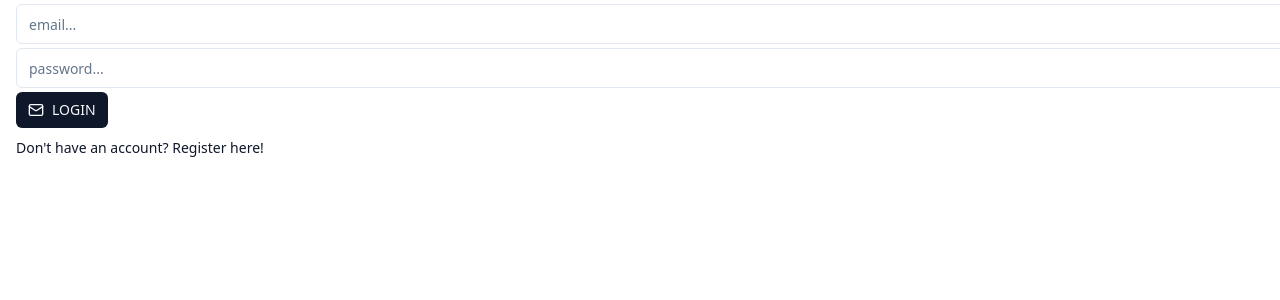
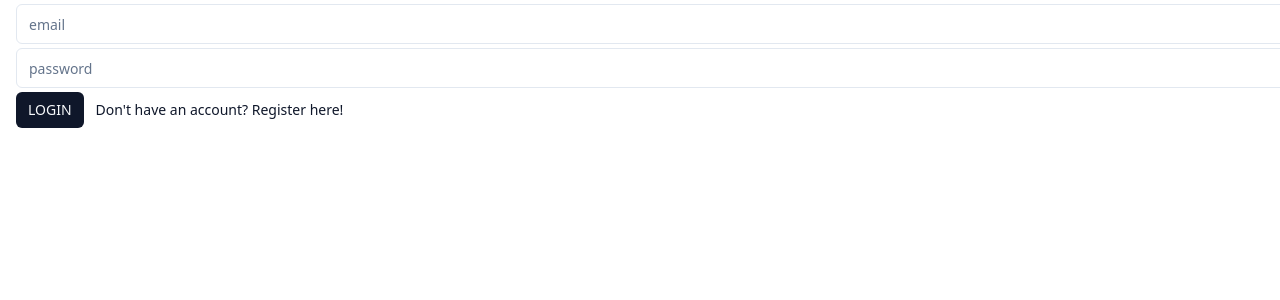
Before and after one commit to aeghin/trackX, a React (Create React App) app in the folder client/: page /login in a window 1280 px wide. Shown: the top 300 px of the page. Built offline with nearby package versions, Linux system fonts and the light colour scheme.

Commit message:
fixed form

```diff
--- a/client/src/@/components/ui/button.jsx
+++ b/client/src/@/components/ui/button.jsx
@@ -15,7 +15,7 @@
         outline:
           "border border-input bg-background hover:bg-accent hover:text-accent-foreground",
         secondary:
-          "bg-secondary text-secondary-foreground hover:bg-secondary/80",
+          "bg-secondary text-secondary-foreground hover:bg-secondary/90",
         ghost: "hover:bg-accent hover:text-accent-foreground",
         link: "text-primary underline-offset-4 hover:underline",
       },
--- a/client/src/@/components/ui/input.jsx
+++ b/client/src/@/components/ui/input.jsx
@@ -7,7 +7,7 @@
     (<input
       type={type}
       className={cn(
-        "flex h-10 w-full rounded-md border border-input bg-background px-3 py-2 text-sm ring-offset-background file:border-0 file:bg-transparent file:text-sm file:font-medium placeholder:text-muted-foreground focus-visible:outline-none focus-visible:ring-2 focus-visible:ring-ring focus-visible:ring-offset-2 disabled:cursor-not-allowed disabled:opacity-50",
+        "flex h-10 w-full mr-36 rounded-md border border-input bg-background px-3 py-2 text-sm ring-offset-background file:border-0 file:bg-transparent file:text-sm file:font-medium placeholder:text-muted-foreground focus-visible:outline-none focus-visible:ring-2 focus-visible:ring-ring focus-visible:ring-offset-2 disabled:cursor-not-allowed disabled:opacity-50",
         className
       )}
       ref={ref}
--- a/client/src/scenes/Dashboard/Dashboard.jsx
+++ b/client/src/scenes/Dashboard/Dashboard.jsx
@@ -1,4 +1,4 @@
-import React from 'react'
+
 
 const Dashboard = () => {
   return (
--- a/client/src/scenes/Login/Form.jsx
+++ b/client/src/scenes/Login/Form.jsx
@@ -10,7 +10,8 @@
 import { Input } from '@/components/ui/input';
 
 
-import { Mail } from 'lucide-react';
+// import { Mail, LogIn } from 'lucide-react';
+
 
 
 
@@ -108,8 +109,8 @@
         >
             {({
                 values,
-                errors,
-                touched,
+                // errors,
+                // touched,
                 handleBlur,
                 handleChange,
                 handleSubmit,
@@ -120,56 +121,52 @@
                         <>
                             <Input className='my-1 ml-4'
                                 type='text'
-                                placeholder='username...'
+                                placeholder='username'
                                 onBlur={handleBlur}
                                 onChange={handleChange}
                                 name='username'
                                 value={values.username}
-                                error={Boolean(touched.username) && Boolean(errors.username)}
-                                helperText={touched.username && errors.username}
+                            // error={Boolean(touched.username) && Boolean(errors.username)}
+                            // helperText={touched.username && errors.username}
                             />
                         </>
                     )}
                     <Input
                         className='my-1 ml-4'
                         type='email'
-                        placeholder='email...'
+                        placeholder='email'
                         onBlur={handleBlur}
                         onChange={handleChange}
                         name='email'
                         value={values.email}
-                        error={Boolean(touched.email) && Boolean(errors.email)}
-                        helperText={touched.email && errors.email}
+                    // error={Boolean(touched.email) && Boolean(errors.email)}
+                    // helperText={touched.email && errors.email}
                     />
                     <Input
                         className='my-1 ml-4'
                         type='password'
-                        placeholder='password...'
+                        placeholder='password'
                         onBlur={handleBlur}
                         onChange={handleChange}
                         name='password'
                         value={values.password}
-                        error={Boolean(touched.password) && Boolean(errors.password)}
-                        helperText={touched.password && errors.password}
+                    // error={Boolean(touched.password) && Boolean(errors.password)}
+                    // helperText={touched.password && errors.password}
                     />
 
                     {/* Button */}
 
-                    <Button size='sm' className='ml-4' type='submit'>
-                    <Mail className="mr-2 h-4 w-4" />
+                    <Button variant='default' size='sm' className='ml-4' type='submit'>
                         {isLogin ? 'LOGIN' : 'REGISTER'}
                     </Button>
-                    <p onClick={() => {
+
+                    <Button variant='link' size='sm' onClick={() => {
                         setPageType(isLogin ? 'register' : 'login');
                         resetForm();
                     }}>
-                        <Button variant='link'>
                         {isLogin ? "Don't have an account? Register here!" : "Already have an account? Login here!"}
-                        </Button>
-                    </p>
-
+                    </Button>
                 </form>
-
             )}
         </Formik>
     );
```
